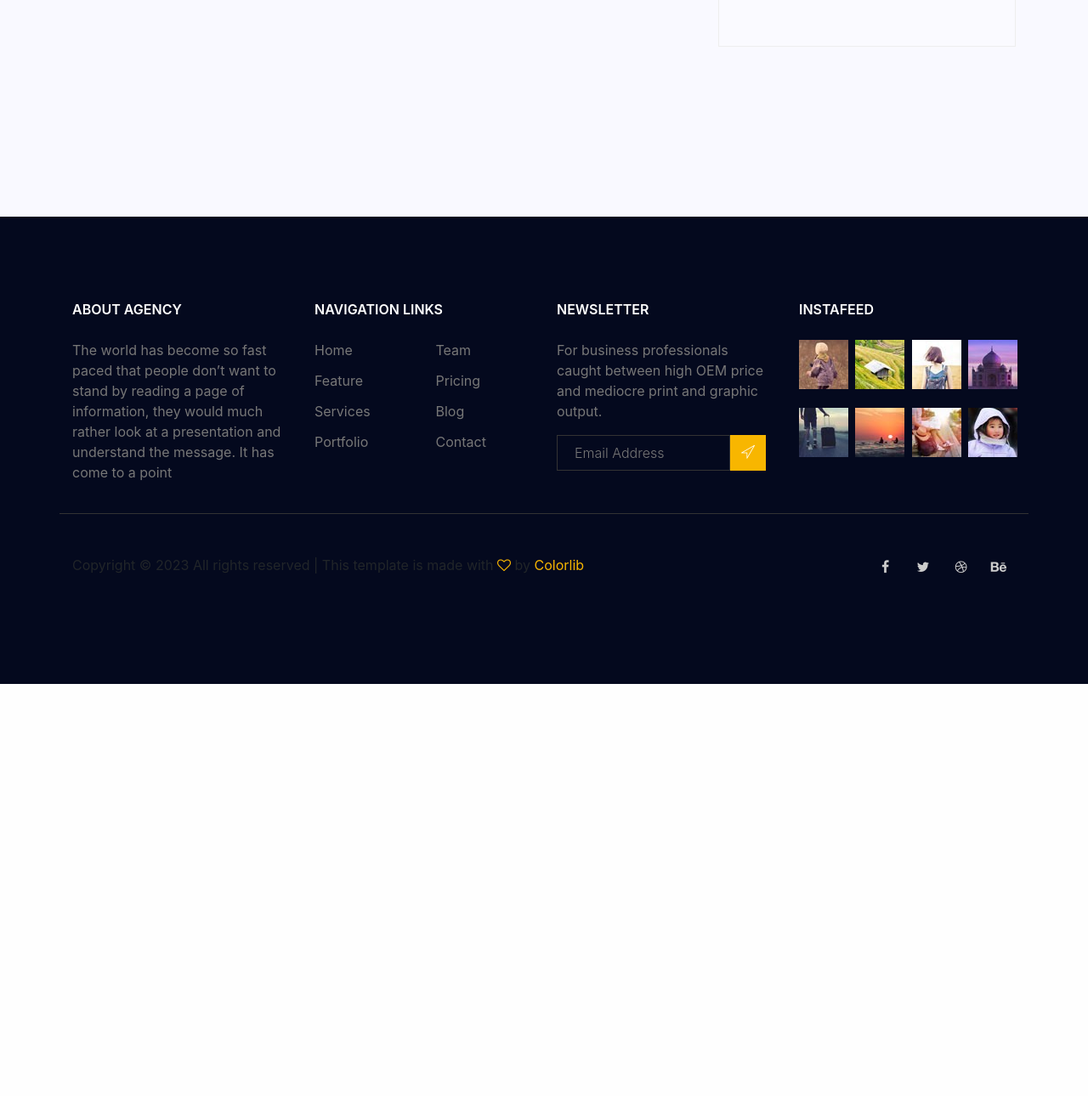
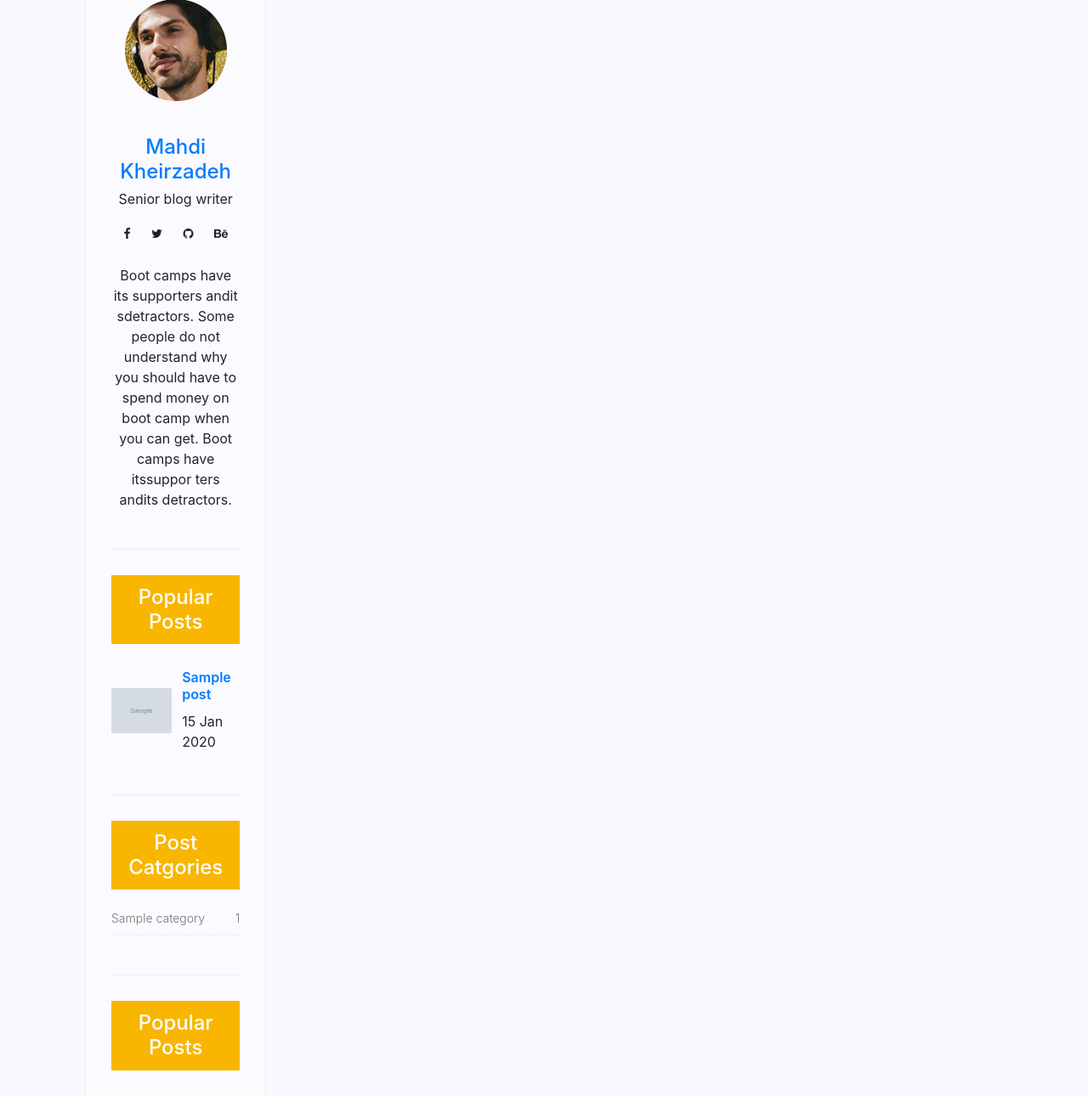
Before and after one commit to matiprg/mysite, a Django app: page /blog/1 in a window 1280 px wide. Shown: the part 2913-4203 px from the top of the page at 85% size. Before the commit the page ends 3718 px from the top, so only its background shows below. Run offline with Django 4.2, Linux system fonts and the light colour scheme; tables that the repository leaves empty hold one stand-in row (values such as "Sample post"); grey boxes marked "Sample" are stand-in pictures; some libraries are stand-ins or nearby versions.

Commit message:
make link urls for blog-post-categories

```diff
--- /dev/null
+++ b/blog/templatetags/blog_tags.py
@@ -0,0 +1,34 @@
+from django import template
+from blog.models import Post
+from blog.models import Category
+
+register=template.Library()
+
+@register.simple_tag(name='totalposts')
+def function():
+    posts=Post.objects.filter(status=1).count()
+    return posts
+
+@register.simple_tag(name='posts')
+def function():
+    posts=Post.objects.filter(status=1)
+    return posts
+
+@register.filter
+def snippet(value,arg=5):
+    return value[:arg]+'...'
+
+@register.inclusion_tag('blog/blog-popular-posts.html')
+def latestposts(arg=3):
+    posts=Post.objects.filter(status=1).order_by('published_date')[:arg]
+    return {'posts': posts}
+
+
+@register.inclusion_tag('blog/blog-post-categories.html')
+def postcategories():
+    posts=Post.objects.filter(status=1)
+    categories=Category.objects.all()
+    cat_dict={}
+    for name in categories:
+        cat_dict[name]=posts.filter(category=name).count()
+    return {'categories': cat_dict}
--- a/blog/urls.py
+++ b/blog/urls.py
@@ -1,13 +1,12 @@
 from django.urls import path
-from blog.views import *
-
-
+from blog.views import  *
 
 app_name='blog'
-
 urlpatterns = [
     path('',blog_view,name='home'),
     path('<int:pid>',blog_single,name='single'),
+    path('category/<str:cat_name>',blog_view,name='category'),
     #path('post-<int:pid>',test,name='test'),
+    path('test',test,name='test'),
 
 ]
--- a/blog/views.py
+++ b/blog/views.py
@@ -2,26 +2,36 @@ from django.utils import timezone
 from django.shortcuts import render,get_object_or_404
 from blog.models import Post
 
-def blog_view(request):
+
+def blog_view(request,cat_name=None):
         posts=Post.objects.filter(status=1)
-        # زمان فعلی
-        current_time = timezone.now()
-        # فیلتر کردن پست‌ها بر اساس زمان
-        posts = Post.objects.filter(published_date__lte=current_time)
+        if cat_name:
+                posts=posts.filter(category__name=cat_name)
+        #current_time = timezone.now()
+        #posts = Post.objects.filter(published_date__lte=current_time)
         context={'posts': posts}
         return render(request,'blog/blog-home.html',context)
 
 def blog_single(request,pid):
     posts=Post.objects.filter(status=1)
     post=get_object_or_404(posts,pk=pid)
+    previous_post=Post.objects.filter(pk__lt=post.pk).order_by('-pk').first()
+    next_post=Post.objects.filter(pk__gt=post.pk).order_by('pk').first()
     post.counted_views+=1
     post.save()
-    context={'post':post}
-    return render(request,'blog/blog-single.html',context)
+    #context={'post':post}
+    return render(request,'blog/blog-single.html',{'post':post,'previous_post':previous_post, 'next_post': next_post})
 
-def test(request,pid):
-    #posts=Post.objects.filter(status=1)
-    #post=Post.objects.get(id=pid)
-    post=get_object_or_404(Post,pk=pid)
-    context={'post':post}
-    return render(request,'test.html',context)
+def blog_category(request,cat_name):
+        posts=Post.objects.filter(status=1)
+        posts=posts.filter(category__name=cat_name)
+        context={'posts': posts}
+        return render(request,'blog/blog-home.html',context)
+
+def test(request):
+      return render(request,'test.html')
+
+    # posts=Post.objects.filter(status=1)
+    # post=Post.objects.get(id=pid)
+    # post=get_object_or_404(Post,pk=pid)
+    # context={'post':post}
--- a/mysite/settings.py
+++ b/mysite/settings.py
@@ -38,7 +38,7 @@ INSTALLED_APPS = [
     'django.contrib.messages',
     'django.contrib.staticfiles',
     'website.apps.WebsiteConfig',
-    'blog.apps.BlogConfig',
+    'blog',
 ]
 
 MIDDLEWARE = [
--- a/statics/css/main.css
+++ b/statics/css/main.css
@@ -3656,6 +3656,7 @@ body.mobile-nav-active #mobile-nav-toggle {
 
 .widget-wrap .popular-post-widget .popular-post-list .thumb img {
   width: 100%;
+  max-width: 100px !important;
 }
 
 .widget-wrap .popular-post-widget .single-post-list {
--- a/templates/blog/blog-home.html
+++ b/templates/blog/blog-home.html
@@ -1,5 +1,6 @@
 {%extends 'base.html'%}
 {%load static%}
+{% load blog_tags %}
 {%block content%}
 <!-- start banner Area -->
 <section class="banner-area relative blog-home-banner" id="home">
@@ -117,7 +118,7 @@
 							<h3>{{post.title}}</h3>
 						</a>
 						<p class="excert">
-						{{post.content|truncatechars:100}}
+						{{post.content|truncatewords:10}}
 						</p>
 						<a href="#" class="primary-btn">View More</a>
 					</div>
@@ -158,6 +159,8 @@
 					</div>
 
 					{% include 'blog/blog-writer.html' %}
+					{% postcategories %}
+
 
 
 					<div class="single-sidebar-widget popular-post-widget">
--- /dev/null
+++ b/templates/blog/blog-popular-posts.html
@@ -0,0 +1,18 @@
+<div class="single-sidebar-widget popular-post-widget">
+    <h4 class="popular-title">Popular Posts</h4>
+    <div class="popular-post-list">
+        {% for post in posts %}
+        <div class="single-post-list d-flex flex-row align-items-center">
+            <div class="thumb">
+                <img class="img-fluid" src="{{post.image.url}}" alt="">
+            </div>
+            <div class="details">
+                <a href="{% url 'blog:single'  pid=post.id %}">
+                    <h6>{{post.title}}</h6>
+                </a>
+                <p>{{post.published_date|date:"d M Y"}}</p>
+            </div>
+        </div>
+        {% endfor %}
+    </div>
+</div>
--- /dev/null
+++ b/templates/blog/blog-post-categories.html
@@ -0,0 +1,13 @@
+<div class="single-sidebar-widget post-category-widget">
+    <h4 class="category-title">Post Catgories</h4>
+    <ul class="cat-list">
+        {% for name,count in categories.items %}
+        <li>
+            <a href="{% url 'blog:category' cat_name=name %}" class="d-flex justify-content-between">
+                <p>{{name}}</p>
+                <p>{{count}}</p>
+            </a>
+        </li>
+        {% endfor %}
+    </ul>
+</div>
```
Also changed, not shown: templates/blog/blog-single.html (+28 -16 lines), templates/popularposts.html (added, +7 -0 lines), templates/test.html (+15 -3 lines), blog/templatetags/__init__.py (added), media/blog/cat-widget2.jpg (added), media/blog/cat-widget3.jpg (added), media/blog/feature-img1.jpg (added), media/blog/feature-img2.jpg (added), media/blog/feature-img5.jpg (added), media/blog/pp1.jpg (added).
